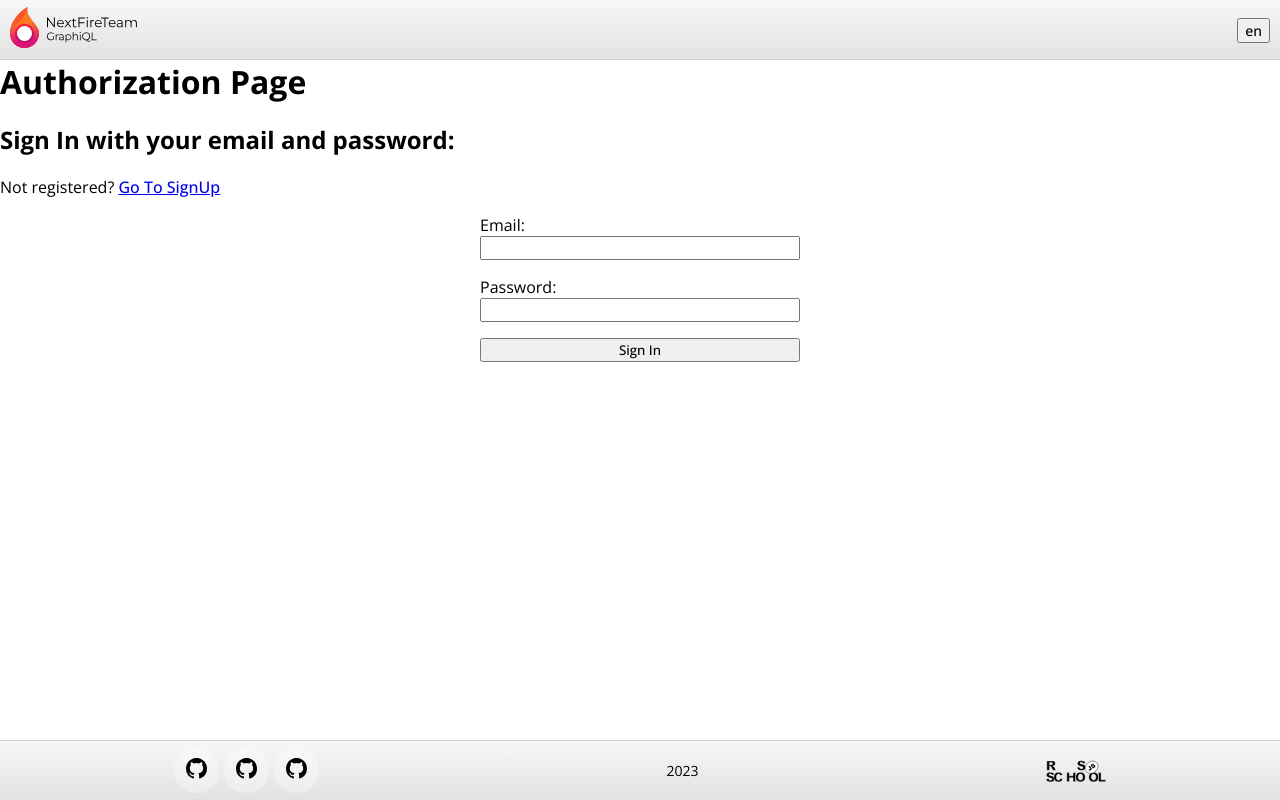
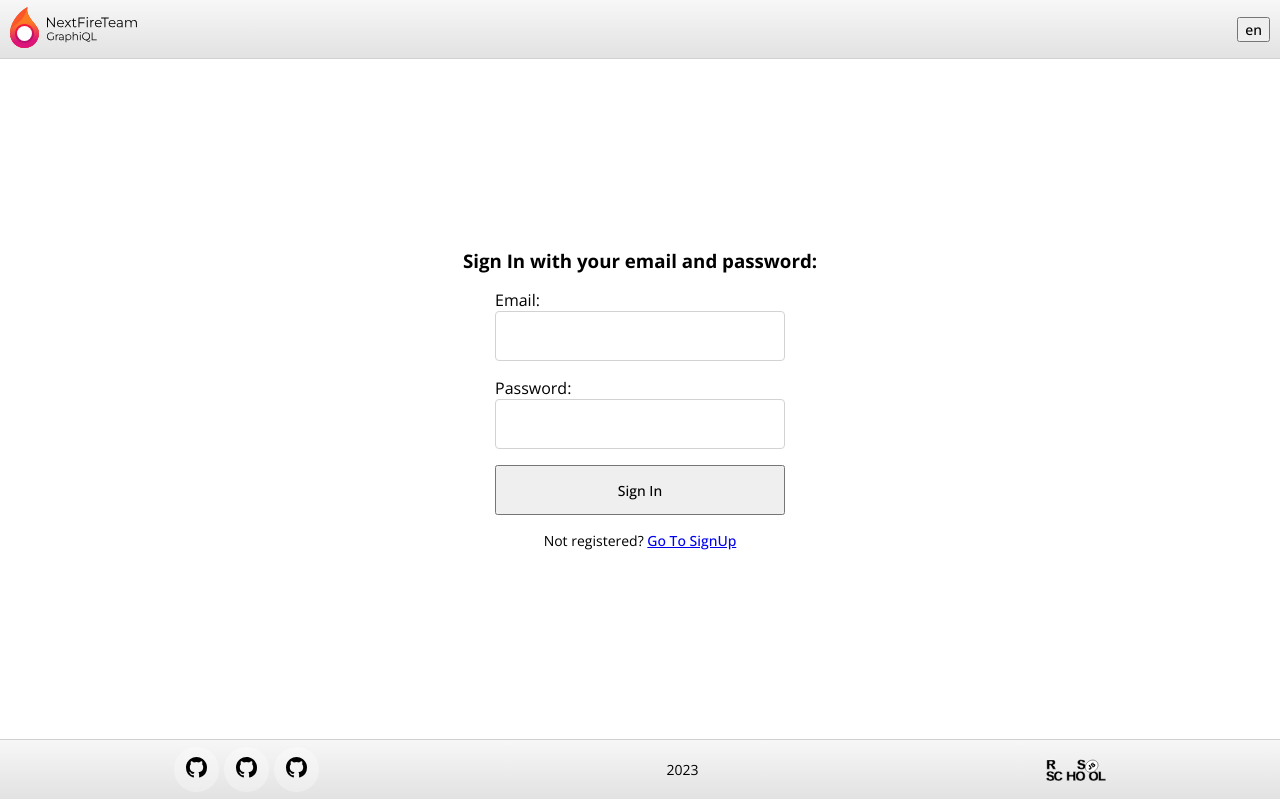
Before and after one commit to IlyaKozak/graphiql-app, a Next.js app: page /auth in a window 1280 px wide. Built offline with nearby package versions, Linux system fonts and the light colour scheme; no server answers.

Commit message:
refactor: auth page, SignUp and SignIn forms styles

```diff
--- a/src/components/Auth/Auth.module.css
+++ b/src/components/Auth/Auth.module.css
@@ -1,3 +1,13 @@
+.wrapper {
+  margin: 0 auto;
+  align-self: center;
+}
+
+.authFormTitle {
+  padding: 0 15px;
+  text-align: center;
+}
+
 .authForm {
   margin: 1em auto;
   display: flex;
@@ -5,10 +15,16 @@
   justify-content: center;
   gap: 1em;
   max-width: 20em;
+  padding: 0 15px;
 }
 
 .authForm input {
   width: 100%;
+  height: 50px;
+  border: 1px solid rgb(210, 210, 210);
+  border-radius: 4px;
+  padding: 13px 15px;
+  font-size: 15px;
 }
 
 .alignCenter {
@@ -23,6 +39,15 @@
   margin: 0;
 }
 
+.button {
+  height: 50px;
+}
+
 .button:disabled {
   cursor: wait;
 }
+
+.links {
+  text-align-last: center;
+  font-size: 14px;
+}
--- a/src/components/Auth/Auth.tsx
+++ b/src/components/Auth/Auth.tsx
@@ -109,18 +109,8 @@ function Auth() {
 
   return (
     <>
-      <h2>{isSignUp ? signUpText : signInText}:</h2>
-      {isSignUp ? (
-        <>
-          {isRegistered}
-          <Link href="/auth?page=signin">{goToSignIn}</Link>
-        </>
-      ) : (
-        <>
-          {isNotRegistered}
-          <Link href="/auth?page=signup">{goToSignUp}</Link>
-        </>
-      )}
+      <div className={classes.wrapper}>
+        <h3 className={classes.authFormTitle}>{isSignUp ? signUpText : signInText}:</h3>
 
         <form onSubmit={formSubmitHandler} className={classes.authForm} noValidate>
           <label htmlFor="email">
@@ -180,6 +170,23 @@ function Auth() {
             )}
           </button>
         </form>
+
+        {isSignUp ? (
+          <>
+            <div className={classes.links}>
+              {isRegistered}
+              <Link href="/auth?page=signin">{goToSignIn}</Link>
+            </div>
+          </>
+        ) : (
+          <>
+            <div className={classes.links}>
+              {isNotRegistered}
+              <Link href="/auth?page=signup">{goToSignUp}</Link>
+            </div>
+          </>
+        )}
+      </div>
     </>
   );
 }
--- a/src/locales/en.ts
+++ b/src/locales/en.ts
@@ -38,7 +38,6 @@ const en: LocaleDictionary = {
   },
   auth: {
     title: 'GraphiQL Clone - Auth Page',
-    h1: 'Authorization Page',
     passwordText: 'Password',
     confirmPasswordText: 'Confirm Password',
     signUpText: 'Sign Up with your email and password',
--- a/src/locales/ru.ts
+++ b/src/locales/ru.ts
@@ -38,7 +38,6 @@ const ru: LocaleDictionary = {
   },
   auth: {
     title: 'GraphiQL Клон - Авторизация',
-    h1: 'Страница Авторизации',
     passwordText: 'Пароль',
     confirmPasswordText: 'Подтвердите пароль',
     signUpText: 'Зарегистируйтесь с помощью email и пароля',
--- a/src/pages/auth/index.tsx
+++ b/src/pages/auth/index.tsx
@@ -14,7 +14,7 @@ export default function Auth() {
   const router = useRouter();
   const [locale] = useLocaleContext();
   const {
-    auth: { title, h1 },
+    auth: { title },
   } = locale;
 
   useEffect(() => {
@@ -34,7 +34,6 @@ export default function Auth() {
         {isLoading && <Loader />}
         {!isLoading && !authUser && (
           <>
-            <h1>{h1}</h1>
             <AuthComponent />
           </>
         )}
--- a/src/styles/globals.css
+++ b/src/styles/globals.css
@@ -4,7 +4,7 @@
   box-sizing: border-box;
 }
 
-body, h1 {
+body, h1, h3 {
   margin: 0;
 }
 
@@ -26,10 +26,12 @@ code {
 button,
 a {
   font-weight: 500;
+  font-size: 14px;
 }
 
 .body-wrapper {
-  height: calc(100vh - 120px)
+  height: calc(100vh - 120px);
+  display: flex;
 }
 
 .container-main {
```
Lines whose indentation alone changed are shown as unchanged.
